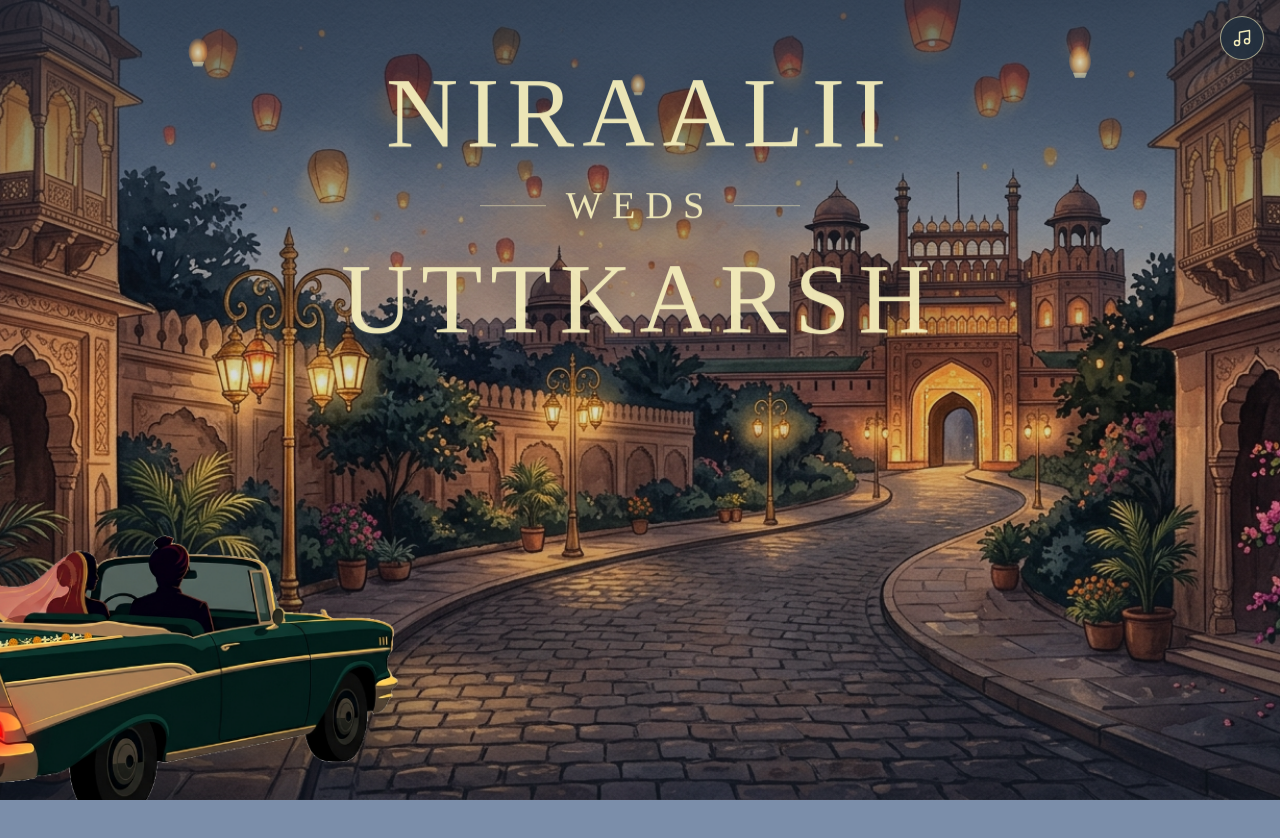
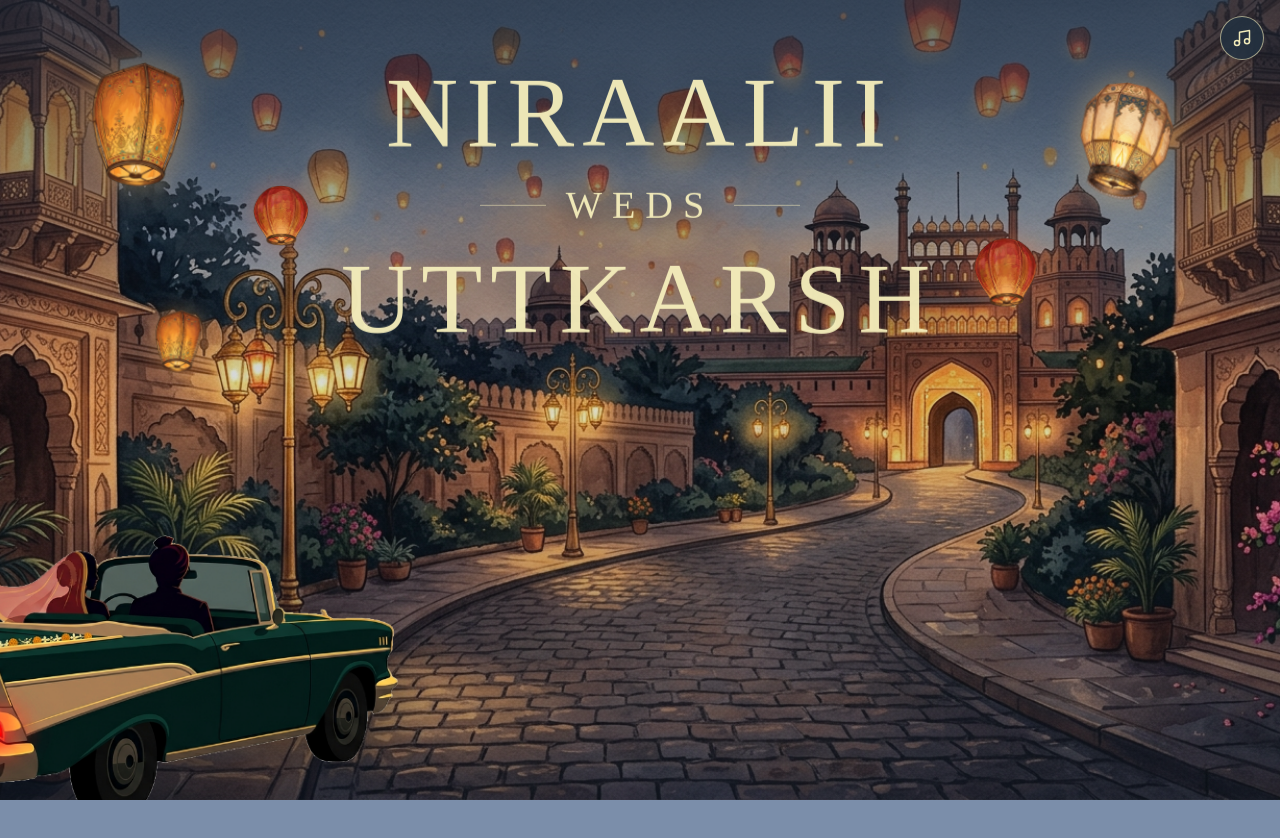
Before and after one commit to Utkarsh52/TestingOut, a website: page index.html in a window 1280 px wide. Shown: the top 838 px of the page. Drawn offline with nearby package versions, Linux system fonts and the light colour scheme; a web font is replaced by a local one.

Commit message:
feat: update lantern animations and images
Adjust keyframe timings and movement paths for hero lantern animations and refresh asset images for improved visual fidelity.

```diff
--- a/index.html
+++ b/index.html
@@ -179,14 +179,14 @@
             animation: lanternFloat 6.8s ease-in-out 1.4s infinite;
         }
 
-        /* Hero Couple Names: Rise & Float Into Place Like Sky Lanterns */
+        /* Hero Couple Names & Foreground Lanterns: Rise Upward Into Sky */
         @keyframes heroLanternRise {
             0% {
-                transform: translate3d(0, 44px, 0) scale(0.97);
+                transform: translate3d(0, 54px, 0) scale(0.96);
                 opacity: 0;
             }
             45% {
-                opacity: 0.92;
+                opacity: 0.94;
             }
             100% {
                 transform: translate3d(0, 0, 0) scale(1);
@@ -197,11 +197,25 @@
             0%, 100% { transform: translateY(0px); opacity: 0.94; }
             50% { transform: translateY(-7px); opacity: 1; }
         }
+        @keyframes lanternDriftA {
+            0%, 100% { transform: translate3d(0, 0px, 0) rotate(-3deg); }
+            50% { transform: translate3d(3px, -11px, 0) rotate(2deg); }
+        }
+        @keyframes lanternDriftB {
+            0%, 100% { transform: translate3d(0, 0px, 0) rotate(3deg); }
+            50% { transform: translate3d(-4px, -9px, 0) rotate(-2deg); }
+        }
         .hero-lantern-rise {
-            animation: heroLanternRise 2.1s cubic-bezier(0.22, 1, 0.36, 1) both;
+            animation: heroLanternRise 2.2s cubic-bezier(0.22, 1, 0.36, 1) both;
         }
         .hero-lantern-bob {
-            animation: heroLanternBob 6.2s ease-in-out 2.1s infinite;
+            animation: heroLanternBob 6.2s ease-in-out 2.2s infinite;
+        }
+        .lantern-drift-a {
+            animation: lanternDriftA 5.8s ease-in-out 2.1s infinite;
+        }
+        .lantern-drift-b {
+            animation: lanternDriftB 6.8s ease-in-out 2.4s infinite;
         }
 
         /* Hero Car: Gentle Default Roll-In Glide On Initial Page Load */
@@ -218,7 +232,7 @@
         }
 
         @media (prefers-reduced-motion: reduce) {
-            .lantern-float, .lantern-float-delayed, .hero-lantern-rise, .hero-lantern-bob, .hero-car-creep, .cane-border-card, .medallion-outer {
+            .lantern-float, .lantern-float-delayed, .hero-lantern-rise, .hero-lantern-bob, .lantern-drift-a, .lantern-drift-b, .hero-car-creep, .cane-border-card, .medallion-outer {
                 animation: none !important;
                 transition: none !important;
                 opacity: 1 !important;
@@ -301,41 +315,63 @@
                     <div class="pointer-events-none absolute inset-0 bg-gradient-to-b from-[#1A2636]/65 via-[#1E2C3E]/15 to-[#1B293B]/35"></div>
                 </div>
 
-                <!-- Floating Glowing Sky Lanterns (SVG Accent Overlay) -->
-                <div class="pointer-events-none absolute inset-x-0 top-10 max-w-5xl mx-auto flex justify-between px-6 sm:px-14 opacity-85">
-                    <svg class="w-7 h-10 lantern-float text-champagne" viewBox="0 0 32 44" fill="none">
-                        <ellipse cx="16" cy="18" rx="11" ry="15" fill="url(#lanternGlow1)" />
-                        <path d="M9 30h14l-2 5H11l-2-5z" fill="#F3ECBA" fill-opacity="0.7" />
-                        <defs>
-                            <radialGradient id="lanternGlow1" cx="50%" cy="55%" r="55%">
-                                <stop offset="0%" stop-color="#FFF6CC" />
-                                <stop offset="55%" stop-color="#F6B966" stop-opacity="0.85" />
-                                <stop offset="100%" stop-color="#E68843" stop-opacity="0.15" />
-                            </radialGradient>
-                        </defs>
-                    </svg>
-                    <svg class="w-6 h-9 lantern-float-delayed mt-8 text-champagne" viewBox="0 0 32 44" fill="none">
-                        <ellipse cx="16" cy="18" rx="10" ry="14" fill="url(#lanternGlow2)" />
-                        <path d="M10 29h12l-1.5 4h-9L10 29z" fill="#F3ECBA" fill-opacity="0.65" />
-                        <defs>
-                            <radialGradient id="lanternGlow2" cx="50%" cy="55%" r="55%">
-                                <stop offset="0%" stop-color="#FFF6CC" />
-                                <stop offset="55%" stop-color="#F6B966" stop-opacity="0.8" />
-                                <stop offset="100%" stop-color="#E68843" stop-opacity="0.1" />
-                            </radialGradient>
-                        </defs>
-                    </svg>
-                    <svg class="w-8 h-11 lantern-float mt-2 hidden sm:block text-champagne" viewBox="0 0 32 44" fill="none">
-                        <ellipse cx="16" cy="18" rx="11" ry="15" fill="url(#lanternGlow3)" />
-                        <path d="M9 30h14l-2 5H11l-2-5z" fill="#F3ECBA" fill-opacity="0.7" />
-                        <defs>
-                            <radialGradient id="lanternGlow3" cx="50%" cy="55%" r="55%">
-                                <stop offset="0%" stop-color="#FFF6CC" />
-                                <stop offset="55%" stop-color="#F6B966" stop-opacity="0.85" />
-                                <stop offset="100%" stop-color="#E68843" stop-opacity="0.15" />
-                            </radialGradient>
-                        </defs>
-                    </svg>
+                <!-- Dynamic Animated Sky Lantern PNGs (Top Layer Rising & Floating Above Palace Sky) -->
+                <div class="pointer-events-none absolute inset-0 z-20 overflow-hidden">
+                    <!-- Top-Left Foreground Saffron Lantern -->
+                    <div class="hero-lantern-rise absolute left-[3%] sm:left-[7%] top-[9%] sm:top-[8%] w-12 sm:w-20 md:w-24" style="animation-delay: 0.12s;">
+                        <img
+                            src="./src/assets/images/lantern_saffron.png"
+                            alt=""
+                            aria-hidden="true"
+                            referrerPolicy="no-referrer"
+                            class="lantern-drift-a w-full h-auto object-contain drop-shadow-[0_0_16px_rgba(246,185,102,0.45)]"
+                            onerror="this.style.display='none'"
+                        />
+                    </div>
+                    <!-- Upper-Left Mid Crimson Lantern -->
+                    <div class="hero-lantern-rise absolute left-[13%] sm:left-[20%] top-[33%] sm:top-[24%] w-8 sm:w-12 md:w-14 opacity-90" style="animation-delay: 0.36s;">
+                        <img
+                            src="./src/assets/images/lantern_crimson.png"
+                            alt=""
+                            aria-hidden="true"
+                            referrerPolicy="no-referrer"
+                            class="lantern-drift-b w-full h-auto object-contain drop-shadow-[0_0_12px_rgba(235,120,76,0.42)]"
+                            onerror="this.style.display='none'"
+                        />
+                    </div>
+                    <!-- Top-Right Foreground Honey-Ochre Lantern -->
+                    <div class="hero-lantern-rise absolute right-[4%] sm:right-[8%] top-[14%] sm:top-[11%] w-12 sm:w-20 md:w-24" style="animation-delay: 0.22s;">
+                        <img
+                            src="./src/assets/images/lantern_ochre.png"
+                            alt=""
+                            aria-hidden="true"
+                            referrerPolicy="no-referrer"
+                            class="lantern-drift-b w-full h-auto object-contain drop-shadow-[0_0_16px_rgba(246,195,112,0.45)]"
+                            onerror="this.style.display='none'"
+                        />
+                    </div>
+                    <!-- Mid-Right Accent Crimson Lantern -->
+                    <div class="hero-lantern-rise absolute right-[12%] sm:right-[19%] top-[36%] sm:top-[30%] w-9 sm:w-14 md:w-16" style="animation-delay: 0.48s;">
+                        <img
+                            src="./src/assets/images/lantern_crimson.png"
+                            alt=""
+                            aria-hidden="true"
+                            referrerPolicy="no-referrer"
+                            class="lantern-drift-a w-full h-auto object-contain drop-shadow-[0_0_14px_rgba(235,120,76,0.45)]"
+                            onerror="this.style.display='none'"
+                        />
+                    </div>
+                    <!-- Lower-Left Floating Accent Saffron Lantern -->
+                    <div class="hero-lantern-rise absolute left-[6%] sm:left-[12%] top-[44%] sm:top-[39%] w-7 sm:w-11 md:w-12 opacity-85" style="animation-delay: 0.6s;">
+                        <img
+                            src="./src/assets/images/lantern_saffron.png"
+                            alt=""
+                            aria-hidden="true"
+                            referrerPolicy="no-referrer"
+                            class="lantern-drift-a w-full h-auto object-contain drop-shadow-[0_0_10px_rgba(246,185,102,0.38)]"
+                            onerror="this.style.display='none'"
+                        />
+                    </div>
                 </div>
 
                 <!-- Monumental Couple Names Header (Floats Up Into Place Like Sky Lanterns) -->
```
Also changed, not shown: src/assets/images/lantern_crimson.png (added), src/assets/images/lantern_crimson_gold_1794858908668.jpg (added), src/assets/images/lantern_honey_ochre_1794858910403.jpg (added), src/assets/images/lantern_ochre.png (added), src/assets/images/lantern_saffron.png (added), src/assets/images/lantern_saffron_tall_1794858908680.jpg (added).
